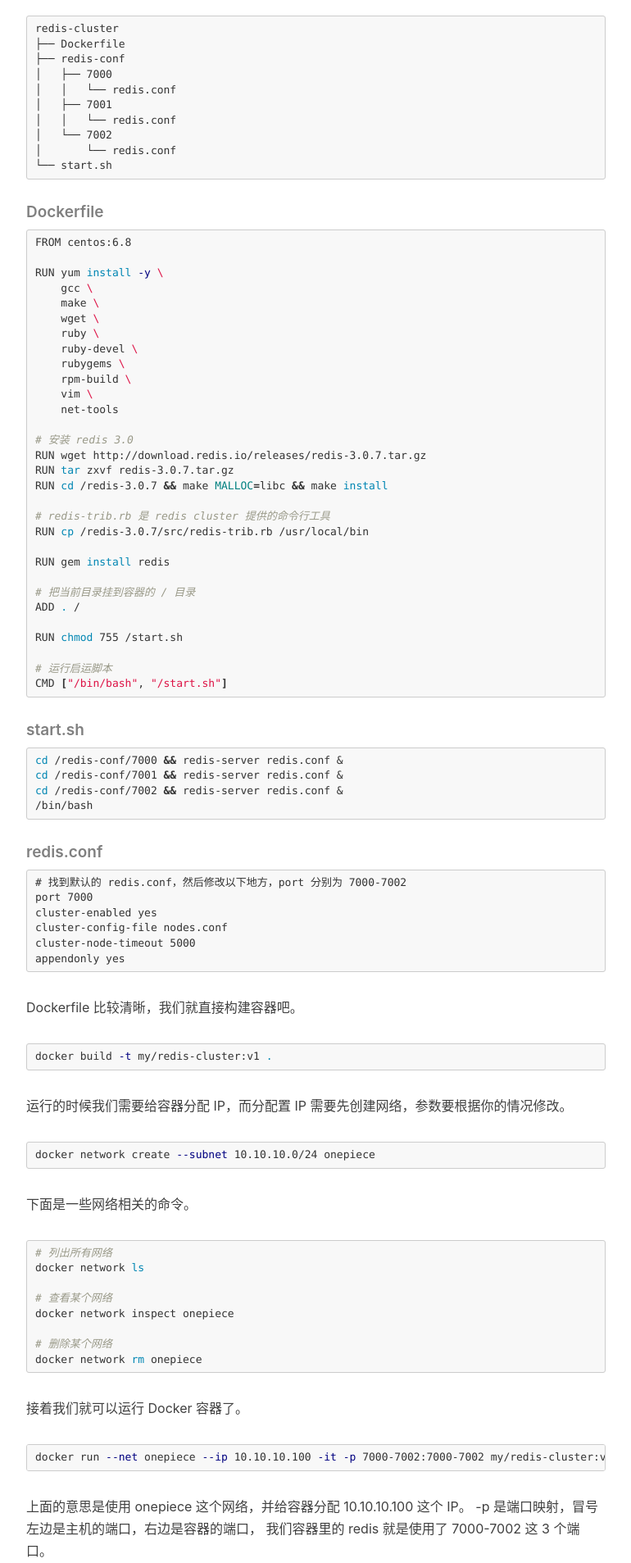
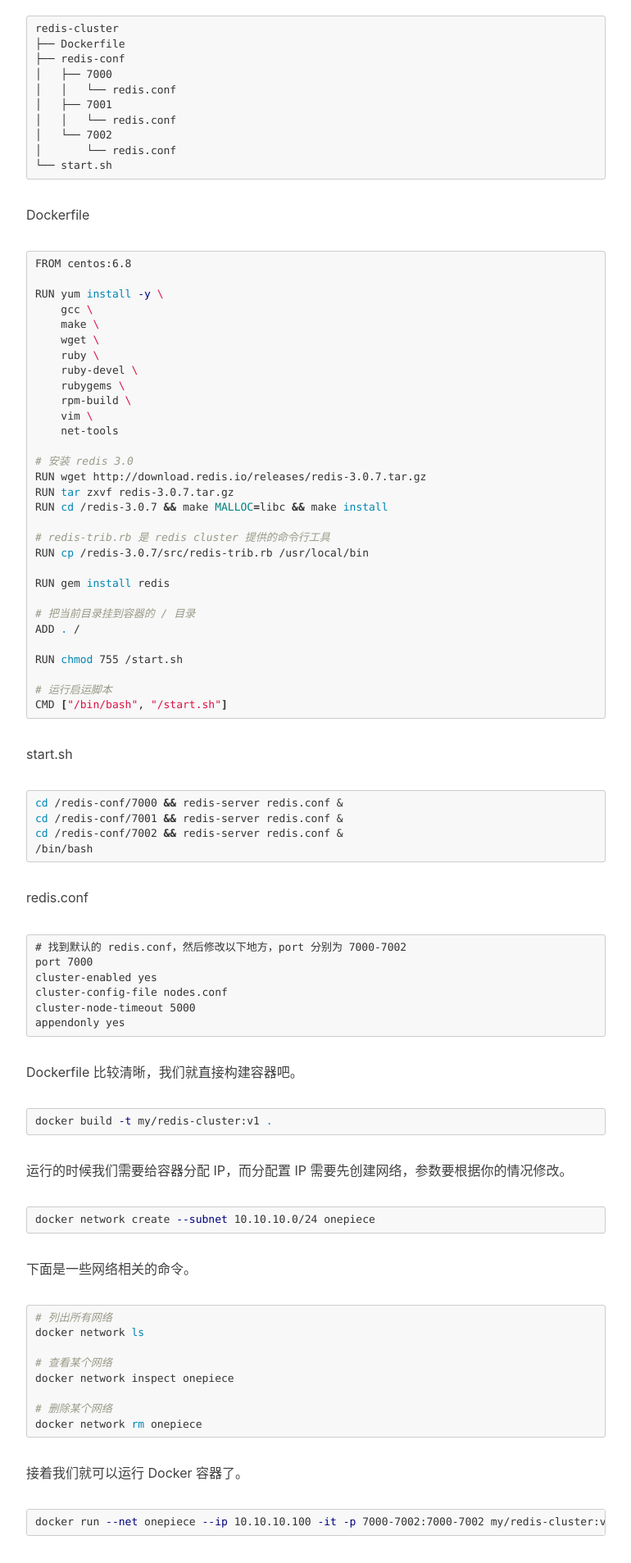
Before and after one commit to xkuga/xkuga.github.io, a Jekyll site: the page built from _posts/2016-07-22-docker-redis-cluster.md, in a window 1280 px wide. Shown: the part 1653-3560 px from the top of the page at 82% size, without its empty margins (233-1003 px from the left). Built offline with Jekyll 4.4.1, drawn with Linux system fonts in a browser that asks for light colours; nearby versions of some CDN libraries; comment, search, counter and statistics services are not loaded.

Commit message:
change style

````diff
--- a/_posts/2016-07-22-docker-redis-cluster.md
+++ b/_posts/2016-07-22-docker-redis-cluster.md
@@ -55,8 +55,7 @@
 └── start.sh
 ```
 
-##### Dockerfile
-
+Dockerfile
 
 ```bash
 FROM centos:6.8
@@ -91,8 +90,7 @@
 CMD ["/bin/bash", "/start.sh"]
 ```
 
-##### start.sh
-
+start.sh
 
 ```bash
 cd /redis-conf/7000 && redis-server redis.conf &
@@ -101,8 +99,7 @@
 /bin/bash
 ```
 
-##### redis.conf
-
+redis.conf
 
 ```
 # 找到默认的 redis.conf，然后修改以下地方，port 分别为 7000-7002
````
